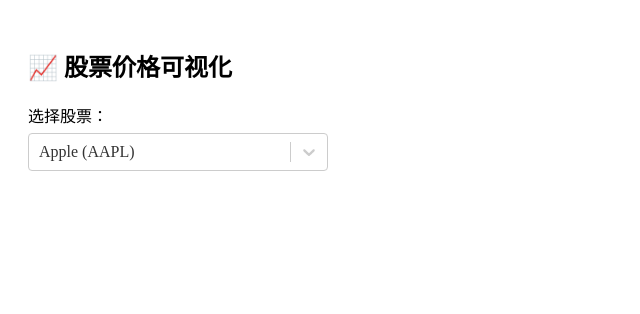
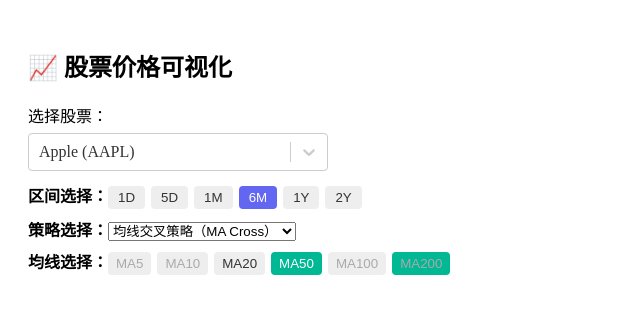
Before and after one commit to 0xihehe0/trading, a React (Create React App) app: page / in a window 1280 px wide. Shown: the top 314 px of the page, without its empty margins (0-640 px from the left). Built offline with nearby package versions, Linux system fonts and the light colour scheme.

Commit message:
chenge ChartControls

```diff
--- a/src/App.jsx
+++ b/src/App.jsx
@@ -2,16 +2,26 @@
  * @Author: yaojinxi 864554492@qq.com
  * @Date: 2025-04-07 22:08:24
  * @LastEditors: yaojinxi 864554492@qq.com
- * @LastEditTime: 2025-04-09 20:39:56
+ * @LastEditTime: 2025-04-09 21:10:36
  * @FilePath: \trading\src\App.js
  * @Description: 这是默认设置,请设置`customMade`, 打开koroFileHeader查看配置 进行设置: https://github.com/OBKoro1/koro1FileHeader/wiki/%E9%85%8D%E7%BD%AE
  */
 // import StockChart from './StockChart.jsx';
 import StockSelector from './components/StockSelector';
+import ChartControls from './components/ChartControls';
 import React, { useState, useEffect } from 'react';
+import {
+    DEFAULT_TICKER,
+    DEFAULT_RANGE,
+    DEFAULT_STRATEGY,
+    DEFAULT_MAS
+} from './config/defaults';
 
 function App() {
-    const [ticker, setTicker] = useState('AAPL');
+    const [ticker, setTicker] = useState(DEFAULT_TICKER);
+    const [range, setRange] = useState(DEFAULT_RANGE);
+    const [strategy, setStrategy] = useState(DEFAULT_STRATEGY);
+    const [selectedMAs, setSelectedMAs] = useState(DEFAULT_MAS);
 
     useEffect(() => {
         console.log(ticker);
@@ -21,6 +31,14 @@ function App() {
         <div style={{ padding: '20px' }}>
             <h2>📈 股票价格可视化</h2>
             <StockSelector ticker={ticker} onChange={setTicker} />
+            <ChartControls
+                range={range}
+                onRangeChange={setRange}
+                selectedMAs={selectedMAs}
+                setSelectedMAs={setSelectedMAs}
+                strategy={strategy}
+                onStrategyChange={setStrategy}
+            />
         </div>
     );
 }
--- a/src/components/ChartControls.jsx
+++ b/src/components/ChartControls.jsx
@@ -0,0 +1,105 @@
+/*
+ * @Author: yaojinxi 864554492@qq.com
+ * @Date: 2025-04-09 20:51:02
+ * @LastEditors: yaojinxi 864554492@qq.com
+ * @LastEditTime: 2025-04-09 21:10:57
+ * @FilePath: \trading\src\components\ChartControls.jsx
+ * @Description: 这是默认设置,请设置`customMade`, 打开koroFileHeader查看配置 进行设置: https://github.com/OBKoro1/koro1FileHeader/wiki/%E9%85%8D%E7%BD%AE
+ */
+import React from 'react';
+import {
+  ranges,
+  maRecommendations,
+  strategies,
+  allMAOptions
+} from '../config/constants';
+
+function ChartControls({
+  range,
+  onRangeChange,
+  selectedMAs,
+  setSelectedMAs,
+  strategy,
+  onStrategyChange
+}) {
+  const toggleMA = (maValue) => {
+    const isActive = selectedMAs.includes(maValue);
+    const recommended = maRecommendations[range] || [];
+    const isValid = recommended.includes(maValue);
+
+    if (!isValid) {
+      alert(`当前区间 (${range}) 不推荐使用 MA${maValue}`);
+      return;
+    }
+
+    const updated = isActive
+      ? selectedMAs.filter(v => v !== maValue)
+      : [...selectedMAs, maValue];
+    setSelectedMAs(updated);
+  };
+
+  return (
+    <div style={{ marginBottom: 16 }}>
+      {/* 时间区间选择 */}
+      <div style={{ marginBottom: 8 }}>
+        <strong>区间选择：</strong>
+        {ranges.map(r => (
+          <button
+            key={r.value}
+            onClick={() => onRangeChange(r.value)}
+            style={{
+              marginRight: 6,
+              padding: '4px 10px',
+              backgroundColor: r.value === range ? '#6366f1' : '#eee',
+              color: r.value === range ? '#fff' : '#333',
+              border: 'none',
+              borderRadius: '4px'
+            }}
+          >
+            {r.label}
+          </button>
+        ))}
+      </div>
+
+      {/* 策略选择 */}
+      <div style={{ marginBottom: 8 }}>
+        <strong>策略选择：</strong>
+        <select value={strategy} onChange={(e) => onStrategyChange(e.target.value)}>
+          {strategies.map(s => (
+            <option key={s.value} value={s.value}>{s.label}</option>
+          ))}
+        </select>
+      </div>
+
+      {/* 均线选择 */}
+      <div style={{ marginBottom: 8 }}>
+        <strong>均线选择：</strong>
+        {allMAOptions.map(ma => {
+          const isSelected = selectedMAs.includes(ma.value);
+          const isDisabled = !(maRecommendations[range] || []).includes(ma.value);
+
+          return (
+            <button
+              key={ma.value}
+              onClick={() => toggleMA(ma.value)}
+              disabled={isDisabled}
+              style={{
+                marginRight: 6,
+                padding: '4px 8px',
+                backgroundColor: isSelected ? '#00b894' : '#eee',
+                color: isDisabled ? '#aaa' : isSelected ? '#fff' : '#333',
+                border: 'none',
+                borderRadius: '4px',
+                cursor: isDisabled ? 'not-allowed' : 'pointer'
+              }}
+            >
+              {ma.label}
+            </button>
+          );
+        })}
+      </div>
+    </div>
+  );
+}
+
+export default ChartControls;
--- /dev/null
+++ b/src/config/constants.js
@@ -0,0 +1,38 @@
+/*
+ * @Author: yaojinxi 864554492@qq.com
+ * @Date: 2025-04-09 21:04:57
+ * @LastEditors: yaojinxi 864554492@qq.com
+ * @LastEditTime: 2025-04-09 21:05:03
+ * @FilePath: \trading\src\config\constants.js
+ * @Description: 这是默认设置,请设置`customMade`, 打开koroFileHeader查看配置 进行设置: https://github.com/OBKoro1/koro1FileHeader/wiki/%E9%85%8D%E7%BD%AE
+ */
+export const ranges = [
+    { label: '1D', value: '1d' },
+    { label: '5D', value: '5d' },
+    { label: '1M', value: '1mo' },
+    { label: '6M', value: '6mo' },
+    { label: '1Y', value: '1y' },
+    { label: '2Y', value: '2y' }
+  ];
+
+  export const maRecommendations = {
+    "1d": [5],
+    "5d": [5, 10],
+    "1mo": [5, 10, 20],
+    "6mo": [20, 50],
+    "1y": [50, 100],
+    "2y": [50, 100, 200]
+  };
+
+  export const allMAOptions = [
+    { label: 'MA5', value: 5 },
+    { label: 'MA10', value: 10 },
+    { label: 'MA20', value: 20 },
+    { label: 'MA50', value: 50 },
+    { label: 'MA100', value: 100 },
+    { label: 'MA200', value: 200 }
+  ];
+
+  export const strategies = [
+    { label: '均线交叉策略（MA Cross）', value: 'ma_cross' }
+  ];
--- /dev/null
+++ b/src/config/defaults.js
@@ -0,0 +1,12 @@
+/*
+ * @Author: yaojinxi 864554492@qq.com
+ * @Date: 2025-04-09 20:52:02
+ * @LastEditors: yaojinxi 864554492@qq.com
+ * @LastEditTime: 2025-04-09 20:52:12
+ * @FilePath: \trading\src\config\defaults.js
+ * @Description: 这是默认设置,请设置`customMade`, 打开koroFileHeader查看配置 进行设置: https://github.com/OBKoro1/koro1FileHeader/wiki/%E9%85%8D%E7%BD%AE
+ */
+export const DEFAULT_TICKER = 'AAPL';
+export const DEFAULT_RANGE = '6mo';
+export const DEFAULT_STRATEGY = 'ma_cross';
+export const DEFAULT_MAS = [50, 200];
```
Also changed, not shown: src/components/SignalChart.jsx (added).
